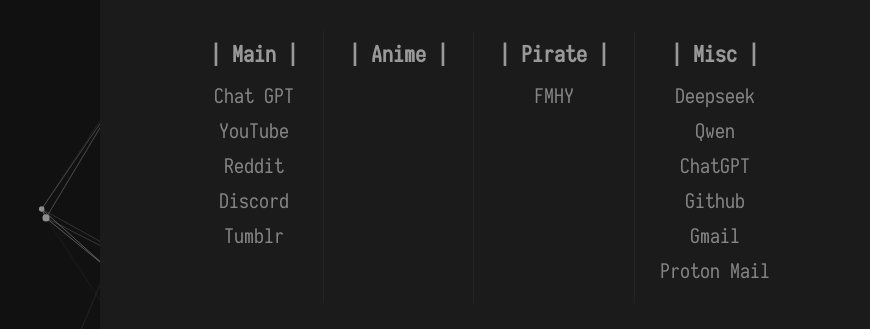
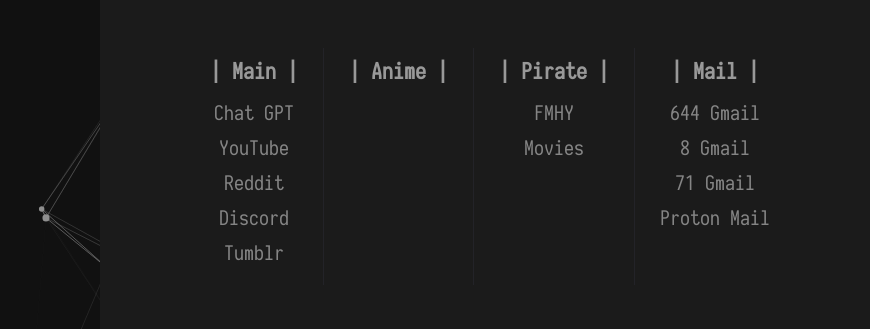
Before and after one commit to harrywithani/startpage, a plain HTML site: page index.html in a window 1280 px wide. Shown: the part 283-612 px from the top of the page, 0-870 px from the left. Drawn offline with Linux system fonts and the light colour scheme.

Commit message:
Changes to mail and pirate

```diff
--- a/index.html
+++ b/index.html
@@ -29,15 +29,14 @@
 				<ul class="green">
 					<a class="nav-title">| Pirate |</a>
 					<li><a href="https://fmhy.net/">FMHY</a></li>
+					<li><a href="https://modlist.in/">Movies</a></li>
 				</ul>
 				<ul class="yellow">
-					<a class="nav-title">| Misc |</a>
-					<li><a href="https://chat.deepseek.com/">Deepseek</a></li>
-					<li><a href="https://chat.qwen.ai/">Qwen</a></li>
-					<li><a href="https://chatgpt.com/">ChatGPT</a></li>
-					<li><a href="https://github.com/">Github</a></li>
-					<li><a href="https://gmail.com/">Gmail</a></li>
-					<li><a href="https://mail.proton.me/u/1/inbox">Proton Mail</a></li>
+					<a class="nav-title">| Mail |</a>
+					<li><a href="https://mail.google.com/mail/u/0/#inbox">644 Gmail</a></li>
+					<li><a href="https://mail.google.com/mail/u/1/#inbox">8 Gmail</a></li>
+					<li><a href="https://mail.google.com/mail/u/3/#inbox">71 Gmail</a></li>
+					<li><a href="https://mail.proton.me/u/0/inbox">Proton Mail</a></li>
 				</ul>
 			</nav>
 			<div id="codes"></div>
```
